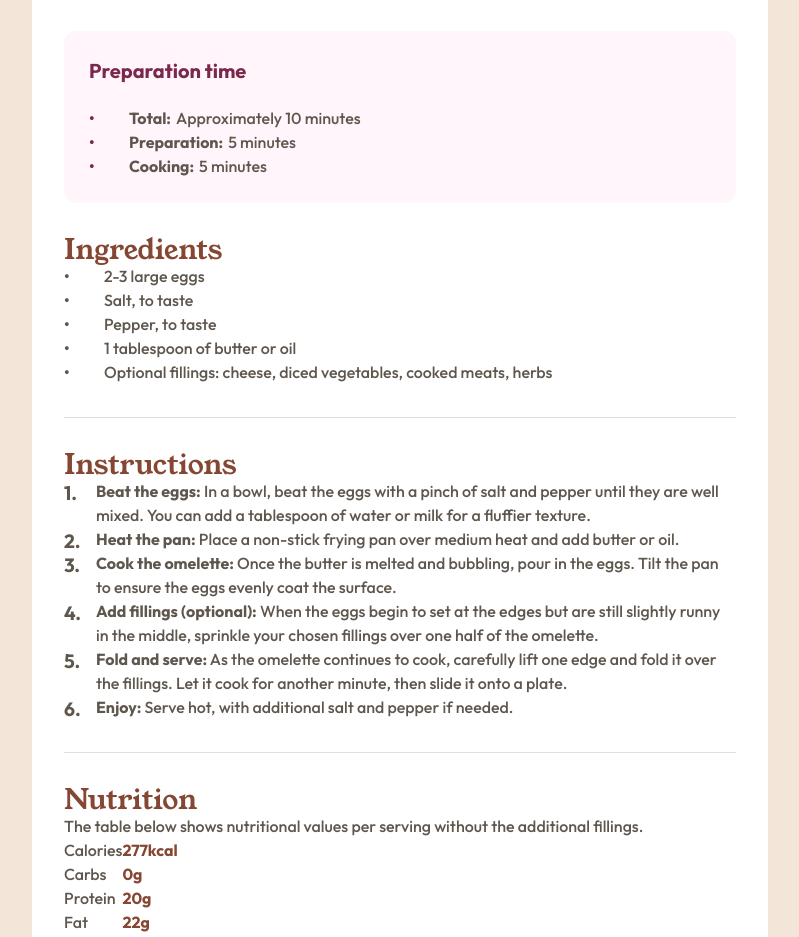
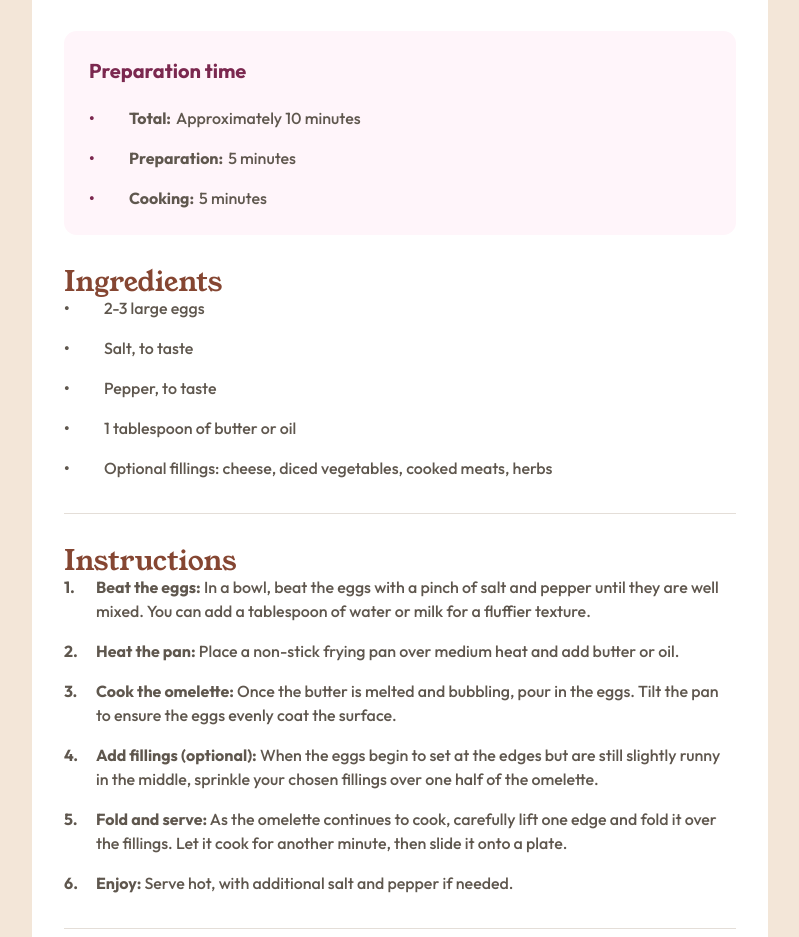
Before and after one commit to EijiDevs/recipe-page-practice, a plain HTML site: page index.html in a window 1280 px wide. Shown: the part 500-1437 px from the top of the page, without its empty margins (240-1039 px from the left). Drawn offline with Linux system fonts and the light colour scheme.

Commit message:
fix(globals): fix spacing between li elemenst inside ul and ol lists

```diff
--- a/css/globals.css
+++ b/css/globals.css
@@ -126,7 +126,11 @@ ol li::before {
     font-weight: bold;
     position: absolute;
     left: 0;
-    font-size: 1.2em;
+    font-size: 1.6rem;
+}
+
+li:not(:last-child) {
+    margin-bottom: 1.6rem;
 }
 
 a {
```
